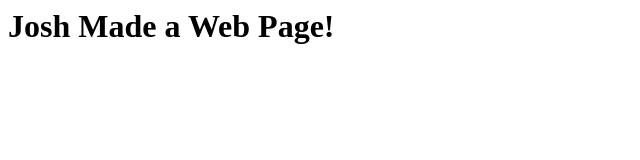
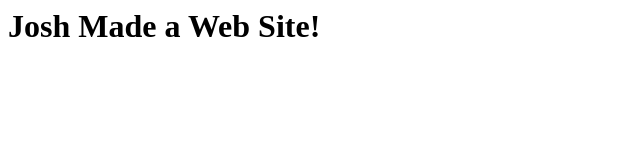
Before and after one commit to joshmcadams/unlv-my-first-repo, a plain HTML site: page index.html in a window 1280 px wide. Shown: the full height of the page, 0-640 px from the left. Drawn offline with Linux system fonts and the light colour scheme.

Commit message:
Update index.html
Advanced copy editing

```diff
--- a/index.html
+++ b/index.html
@@ -1,3 +1,3 @@
 <div>
-    <h1>Josh Made a Web Page!</h1>
+    <h1>Josh Made a Web Site!</h1>
 </div>
```
